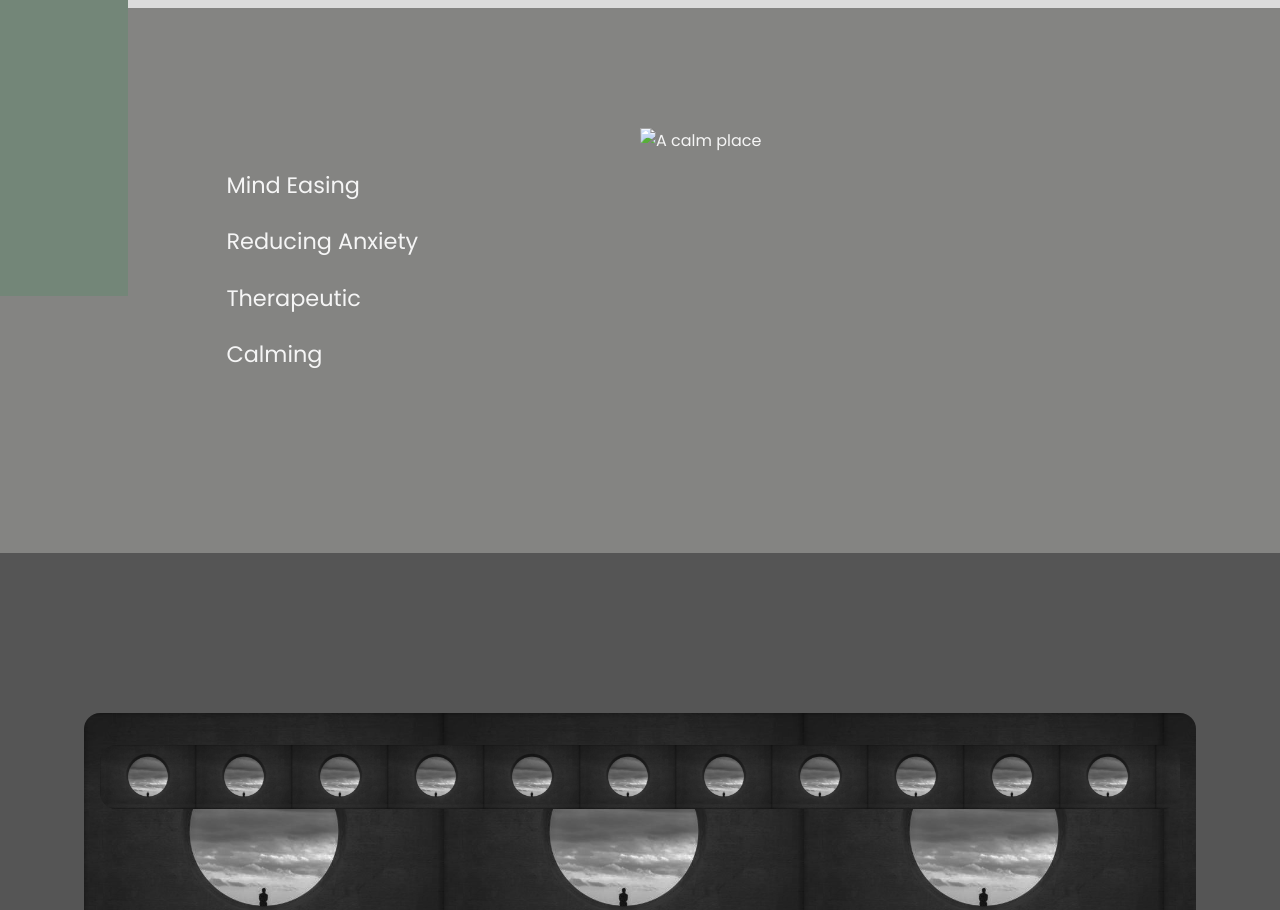
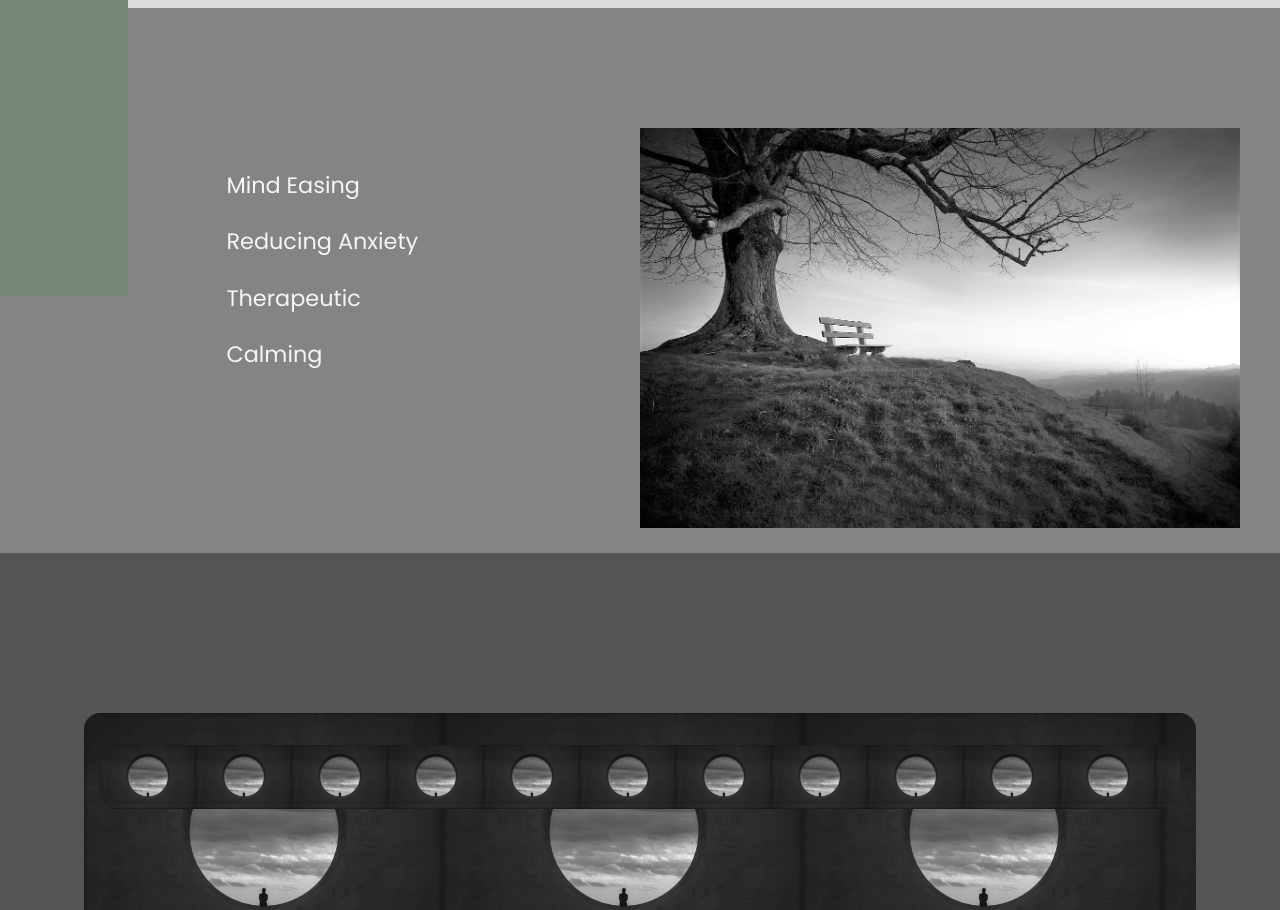
Before and after one commit to DanielAy0/Solitude, a plain HTML site: page index.html in a window 1280 px wide. Shown: the part 720-1630 px from the top of the page. Drawn offline with Linux system fonts and the light colour scheme; the site is published under a folder, as on GitHub Pages, so addresses that start at the root find nothing.

Commit message:
picture change

```diff
--- a/index.html
+++ b/index.html
@@ -55,7 +55,7 @@
                 <li>Calming</li>
             </ul>
 
-            <img src="/image/tree.jpg" alt="A calm place">
+            <img src="./image/tree.jpg" alt="A calm place">
         </div>
     </section>
 
```
